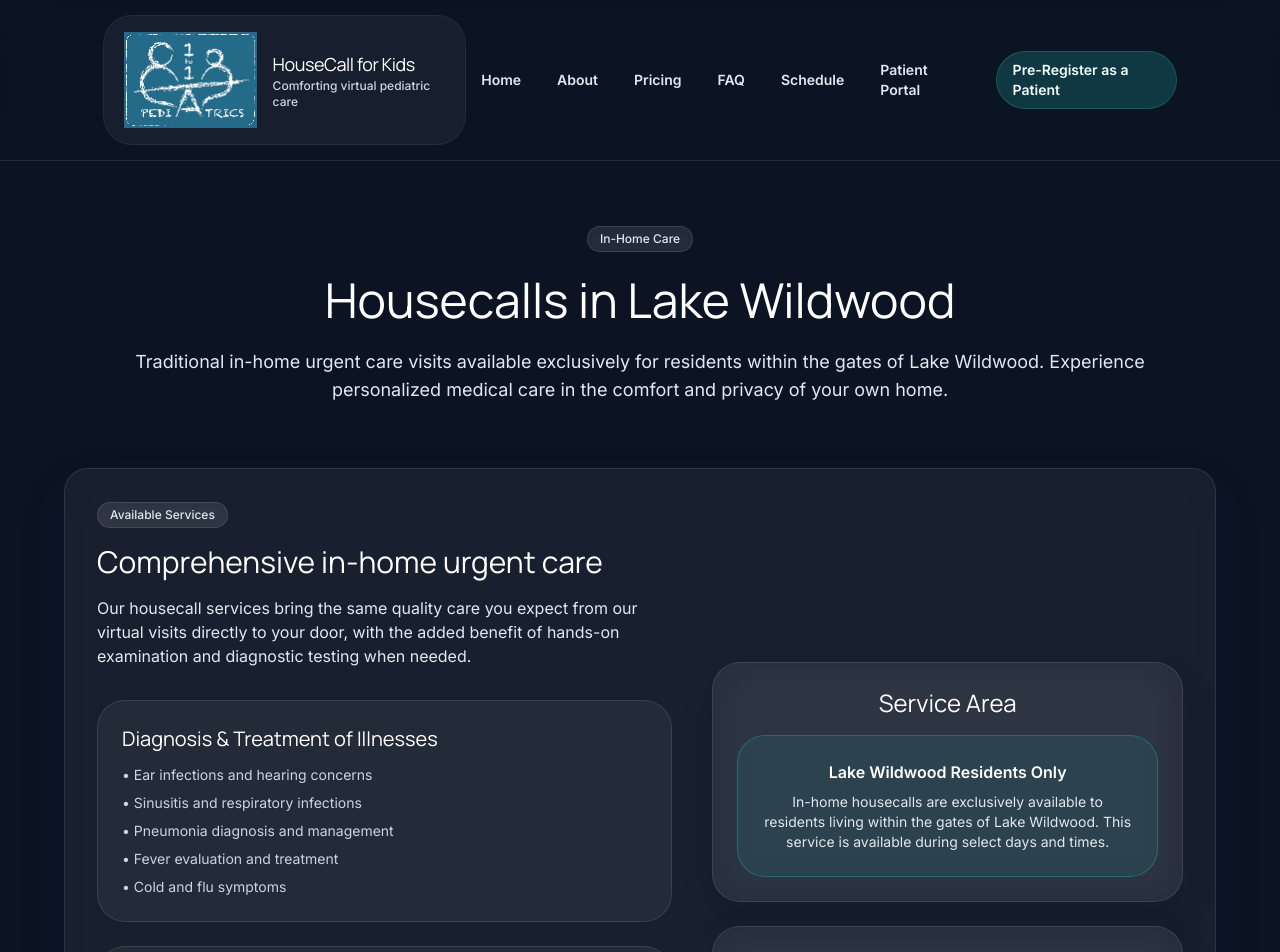
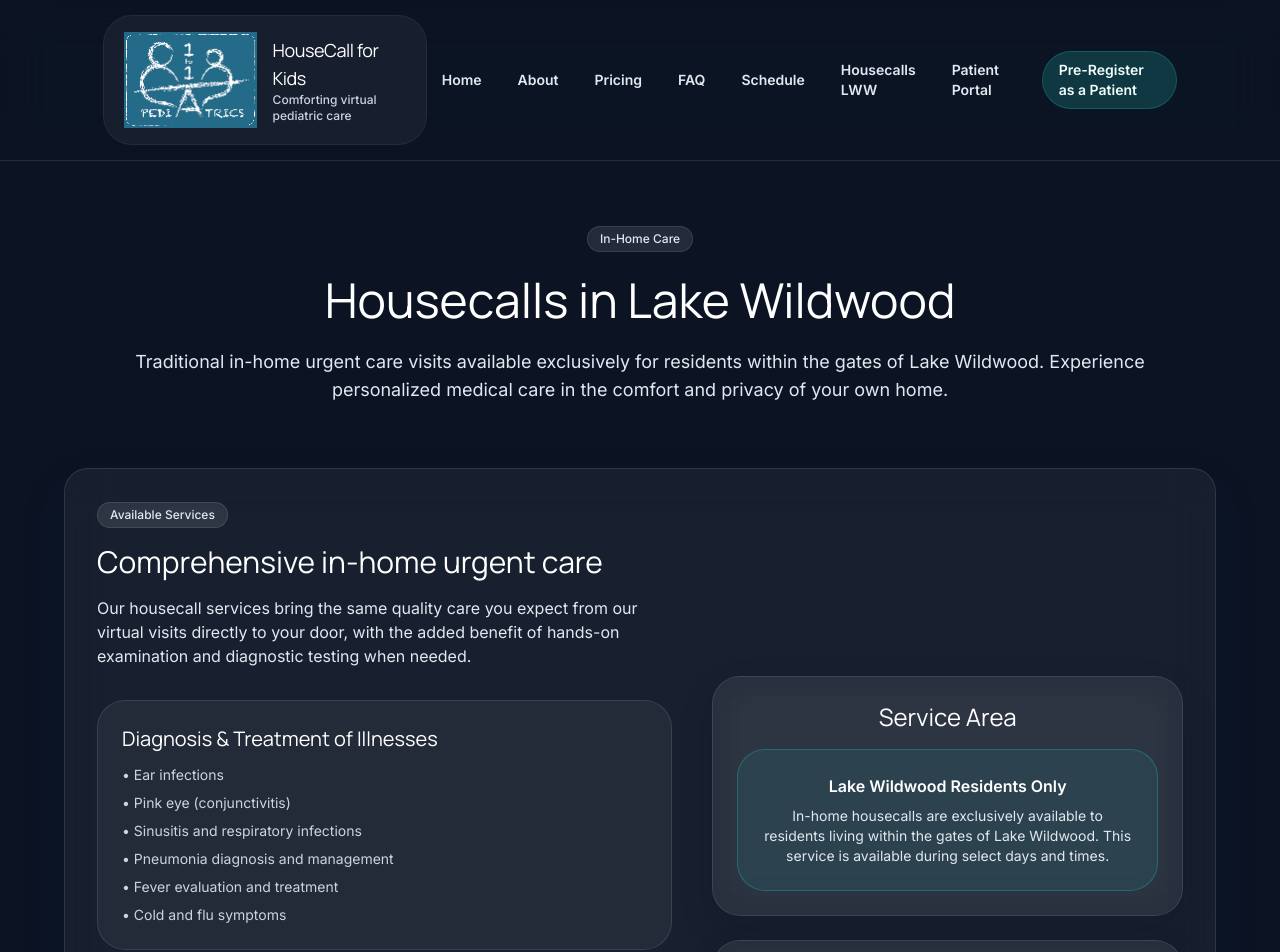
Before and after one commit to DrewNash65/HouseCallForKidsWebsite, a Next.js app: page /housecalls-lww in a window 1280 px wide. Shown: the top 952 px of the page. Built offline with nearby package versions, Linux system fonts and the light colour scheme.

Commit message:
Add Housecalls LWW navigation tab and update services list (remove hearing concerns, add pink eye)

```diff
--- a/app/housecalls-lww/page.tsx
+++ b/app/housecalls-lww/page.tsx
@@ -26,7 +26,8 @@
               <div className="rounded-2xl border border-white/10 bg-white/5 p-6">
                 <h3 className="font-heading text-xl text-white mb-3">Diagnosis & Treatment of Illnesses</h3>
                 <ul className="text-sm text-slate-300 space-y-2">
-                  <li>• Ear infections and hearing concerns</li>
+                  <li>• Ear infections</li>
+                  <li>• Pink eye (conjunctivitis)</li>
                   <li>• Sinusitis and respiratory infections</li>
                   <li>• Pneumonia diagnosis and management</li>
                   <li>• Fever evaluation and treatment</li>
--- a/components/site-header.tsx
+++ b/components/site-header.tsx
@@ -12,6 +12,7 @@
   { name: 'Pricing', href: '/pricing' },
   { name: 'FAQ', href: '/faq' },
   { name: 'Schedule', href: '/schedule' },
+  { name: 'Housecalls LWW', href: '/housecalls-lww' },
   { name: 'Patient Portal', href: '/patient-portal' }
 ];
 
```
